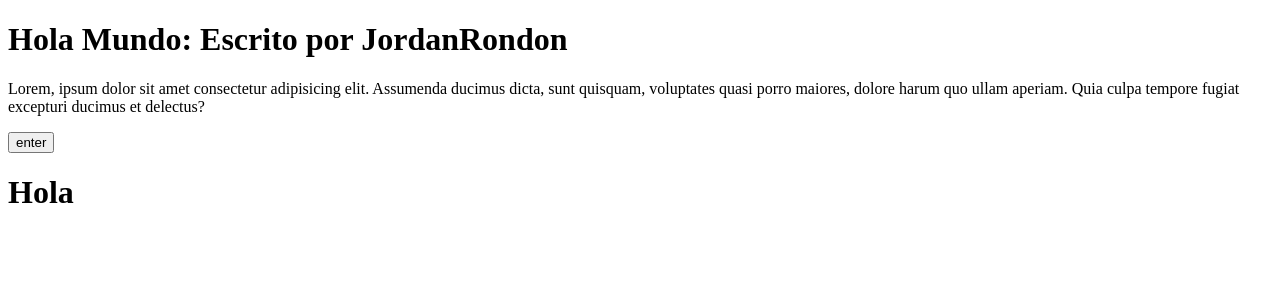
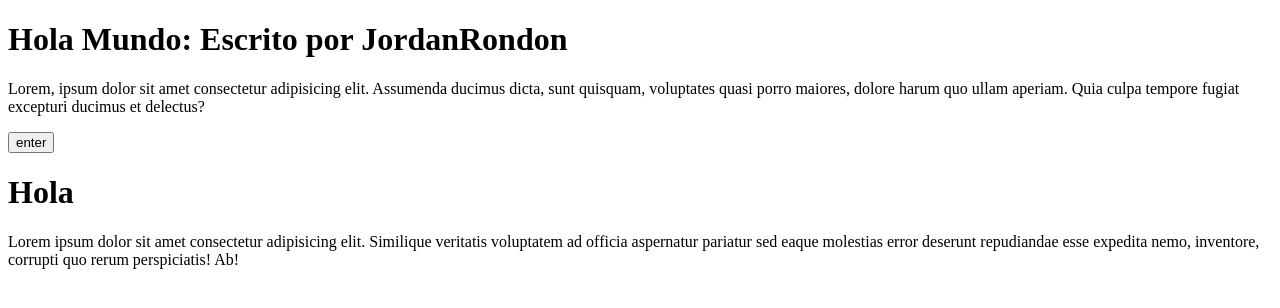
Before and after one commit to LuisAngelTJ/PracticaGit, a plain HTML site: page index.html in a window 1280 px wide. Drawn offline with Linux system fonts and the light colour scheme.

Commit message:
tercera modificacion

```diff
--- a/index.html
+++ b/index.html
@@ -11,5 +11,6 @@
     <button>enter
     </button>
     <h1>Hola</h1>
+    <p>Lorem ipsum dolor sit amet consectetur adipisicing elit. Similique veritatis voluptatem ad officia aspernatur pariatur sed eaque molestias error deserunt repudiandae esse expedita nemo, inventore, corrupti quo rerum perspiciatis! Ab!</p>
 </body>
 </html>
```
